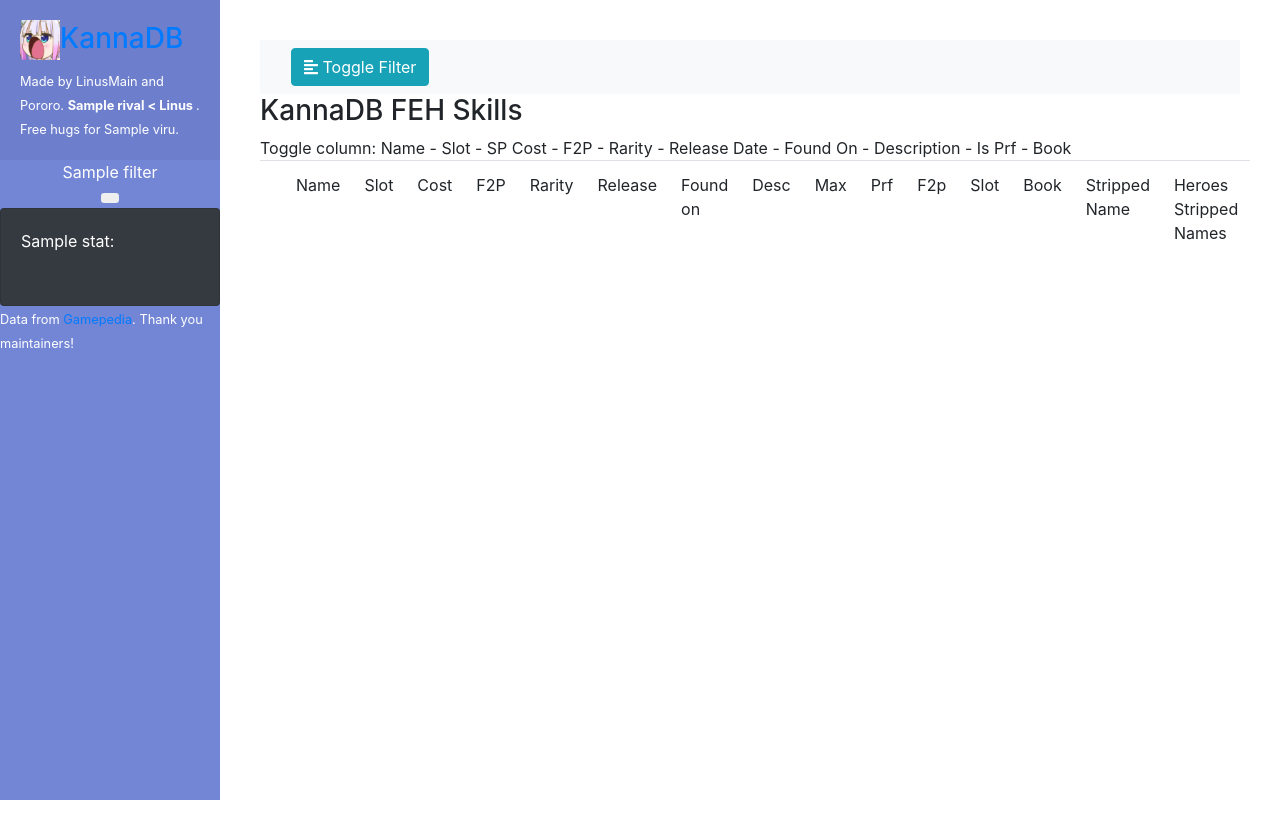
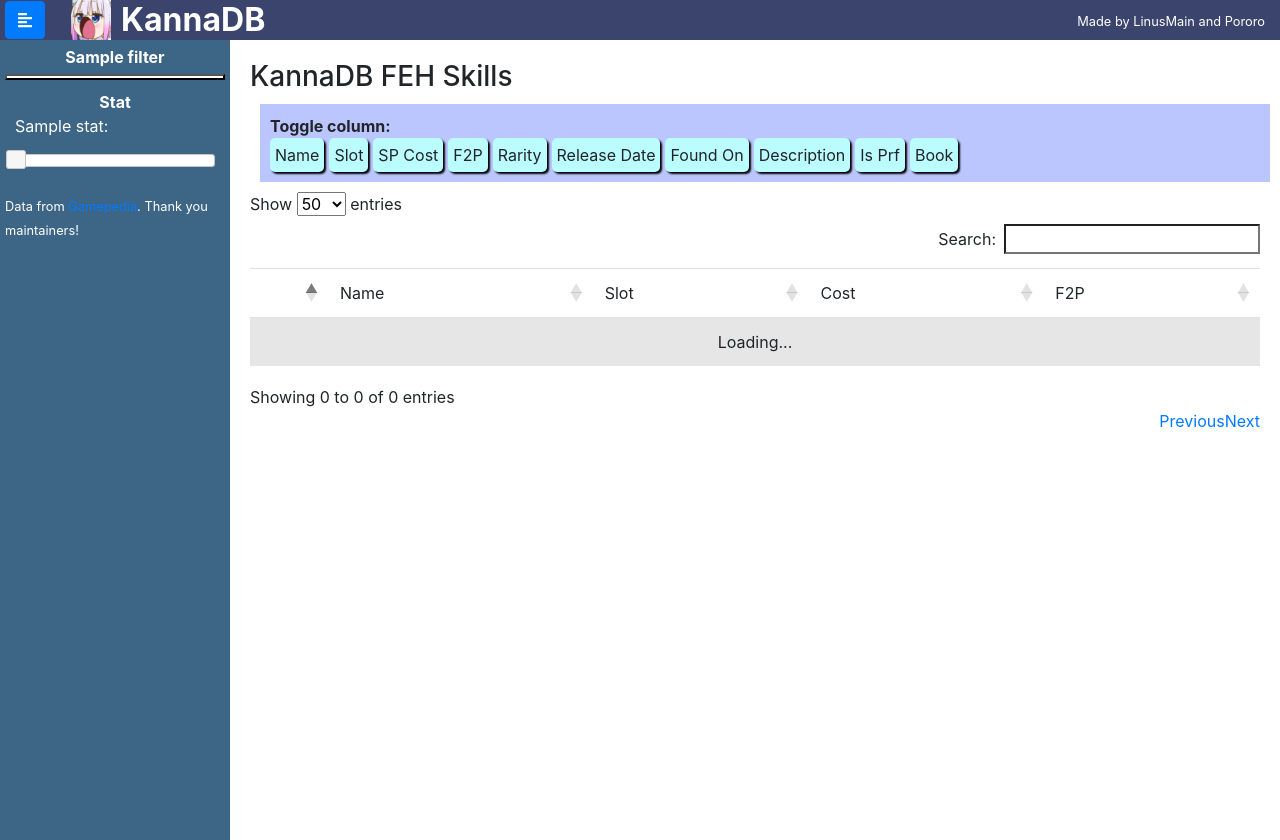
Before and after one commit to alexbalandi/kannadb_remaster, a Django app: template linus/templates/feh/skills.html in a window 1280 px wide. Before the commit the page ends 800 px from the top, so only its background shows below. Run offline with Django 3.2, Linux system fonts and the light colour scheme; the template is opened without the code that fills it: most values are stand-ins (such as "Sample title", 1, 10 or a date in 2020); parts of the project's set-up code (start-up, migrations or seed data) failed here and were passed over; some libraries are stand-ins or nearby versions.

Commit message:
fix porobug and update css

```diff
--- a/linus/feh/filters.py
+++ b/linus/feh/filters.py
@@ -64,7 +64,7 @@
         id="statdisplay",
         content=max_stats,
         btn_class="btn-stat-cycle",
-        title=None,
+        title="Stat Display",
     )
 
 
--- a/linus/feh/management/commands/import_heroes.py
+++ b/linus/feh/management/commands/import_heroes.py
@@ -6,7 +6,6 @@
 
 from linus.feh.management.commands.curl_heroes import (
     GetPklHeroURLFile,
-    GetPklIconFile,
     GetPklOutputFile,
 )
 from linus.feh.models import (
@@ -126,9 +125,8 @@
     help = "Import Heroes from porocode."
 
     def handle(self, *args, **options):
-        # TODO: leenis decide on two filepaths for icon and herourl
         all_data = GetKannaURLs(
-            GetPklOutputFile(), GetPklIconFile(), GetPklHeroURLFile()
+            GetPklOutputFile(), GetPklHeroURLFile()
         )
 
         heroes = all_data["heroes"]
@@ -246,7 +244,7 @@
             elif skill.slot != "weapon":
                 # Note: ignoring stuff like captain skills
                 # TODO: potentially revisit this
-                if not skill.slot in SLOT_MAP:
+                if skill.slot not in SLOT_MAP:
                     continue
                 skill_slot = SLOT_MAP[skill.slot]
                 # mt = None
--- a/linus/static/css/heroes_2.css
+++ b/linus/static/css/heroes_2.css
@@ -1,10 +1,26 @@
+/* ---------------------------------------------------
+    STYLESHEET
+----------------------------------------------------- */
+
+:root {
+  --main: #3a446c;
+  --secondary: #3c6586;
+  --tertiary: #bbc6ff;
+  --quadrary: #bbfcff;
+  --contrast: white;
+
+  --header-height: 40px;
+
+  --sidebar-width: 230px;
+}
+
 button.active {
-    background-color:red;
+  background-color: red;
   color: white;
 }
 
 td.details-control:not(.detail-header) {
-    background: url('../images/icons/details_open.png') no-repeat center center;
+  background: url("../images/icons/details_open.png") no-repeat center center;
   cursor: pointer;
 }
 
@@ -12,68 +28,82 @@
   width: 2.5em;
 }
 tr.shown td.details-control:not(.detail-header) {
-    background: url('../images/icons/details_close.png') no-repeat center center;
+  background: url("../images/icons/details_close.png") no-repeat center center;
 }
 
 /* ---------------------------------------------------
-    SIDEBAR STYLE
+    BODY STYLE + HEADER
 ----------------------------------------------------- */
 
-.wrapper {
+.header {
+  position: fixed;
+  display: flex;
+  gap: 16px;
+  align-items: center;
+  height: var(--header-height);
+  width: 100vw;
+  z-index: 1;
+  background: var(--main);
+  color: var(--contrast);
+  padding: 5px;
+}
+
+.header-logo {
+  margin-left: 10px;
+}
+
+.header-title {
+  display: flex;
+  align-items: center;
+  justify-content: center;
+  gap: 10px;
+  font-size: 2rem;
+  font-weight: bold;
+  color: var(--contrast);
+}
+
+.header-image {
+  height: 40px;
+}
+
+.header-credits {
+  margin-left: auto;
+  margin-right: 10px;
+}
+
+/* ---------------------------------------------------
+    CONTENT WRAPPER + SIDEBAR STYLE
+----------------------------------------------------- */
+
+.content-wrapper {
   display: flex;
   width: 100%;
 }
 
 #sidebar {
-    width: 220px;
+  width: var(--sidebar-width);
+  height: 100vh;
+  padding: 5px;
   position: fixed;
-    top: 0;
+  overflow-y: auto;
+  overflow-x: auto;
+  top: var(--header-height);
   left: 0;
-    height: 100vh;
-    height: -webkit-fill-available;
-    z-index: 999;
-    background: #7386D5;
-    color: #fff;
+  background: var(--secondary);
+  color: var(--contrast);
+  transition: margin-left 0.5s;
 }
 
 #sidebar.active {
-    margin-left: -220px;
+  margin-left: -230px;
 }
 
-#sidebar .sidebar-header {
-    padding: 20px;
-    background: #6d7fcc;
-}
-
-#sidebar ul.components {
-    padding: 20px 0;
-    border-bottom: 1px solid #47748b;
-}
-
-#sidebar ul p {
-    color: #fff;
+.sidebar-header {
   padding: 10px;
 }
 
-#sidebar ul li a {
-    padding: 10px;
-    font-size: 1.1em;
-    display: block;
-}
-
-#sidebar ul li a:hover {
-    color: #7386D5;
-    background: #fff;
-}
-
-#sidebar ul li.active>a,
-a[aria-expanded="true"] {
-    color: #fff;
-    background: #6d7fcc;
-}
-
-a[data-toggle="collapse"] {
-    position: relative;
+.sidebar-title a {
+  text-decoration: none;
 }
 
 .dropdown-toggle::after {
@@ -84,33 +114,43 @@
   transform: translateY(-50%);
 }
 
-ul ul a {
-    font-size: 0.9em !important;
-    padding-left: 30px !important;
-    background: #6d7fcc;
+.filters {
+  display: flex;
+  flex-direction: column;
+  align-items: stretch;
+  gap: 10px;
 }
 
-ul.CTAs {
-    padding: 20px;
+.filter-section {
+  display: flex;
+  flex-direction: column;
+  align-items: center;
+  gap: 5px;
 }
 
-ul.CTAs a {
+.filter-title {
+  font-weight: bold;
   text-align: center;
-    font-size: 0.9em !important;
-    display: block;
-    border-radius: 5px;
-    margin-bottom: 5px;
+  width: 100%;
 }
 
-a.download {
-    background: #fff;
-    color: #7386D5;
+.filter-buttons {
+  display: flex;
+  flex-wrap: wrap;
+  width: 100%;
 }
 
-a.article,
-a.article:hover {
-    background: #6d7fcc !important;
-    color: #fff !important;
+.filter-button {
+  flex-grow: 1;
+  background-color: var(--contrast);
+}
+
+.filter-button:hover {
+  cursor: pointer;
+}
+
+.sliders {
+  padding: 10px;
 }
 
 /* ---------------------------------------------------
@@ -118,16 +158,50 @@
 ----------------------------------------------------- */
 
 #content {
-    width: calc(100% - 220px);
-    padding: 40px;
+  width: calc(100% - var(--sidebar-width));
+  padding: 20px;
   min-height: 100vh;
   position: absolute;
-    top: 0;
+  top: var(--header-height);
   right: 0;
+  transition: width 0.5s;
 }
 
 #content.active {
   width: 100%;
+}
+
+/* ---------------------------------------------------
+    TOGGLES
+----------------------------------------------------- */
+
+.toggles-container {
+  background-color: var(--tertiary);
+  padding: 10px;
+  margin: 10px;
+  width: 100%;
+}
+
+.toggles-title {
+  font-weight: bold;
+}
+
+.toggles {
+  display: flex;
+  flex-wrap: wrap;
+  gap: 5px;
+  width: 100%;
+}
+
+.toggle-vis {
+  background-color: var(--quadrary);
+  padding: 5px;
+  border-radius: 5px;
+  box-shadow: 2px 2px 2px black;
+}
+
+.toggle-vis:hover {
+  cursor: pointer;
 }
 
 /* ---------------------------------------------------
--- a/linus/static/js/heroes_2.js
+++ b/linus/static/js/heroes_2.js
@@ -260,10 +260,6 @@
   $('button.statdisplay-btn[data-id="normal"]').show();
   $('button.statdisplay-btn[data-id="normal"]').addClass('active');
 
-  $("#sidebar").mCustomScrollbar({
-    theme: "minimal"
-  });
-
   $('#sidebarCollapse').on('click', function () {
     $('#sidebar, #content').toggleClass('active');
     $('.collapse.in').toggleClass('in');
--- a/linus/static/js/skills.js
+++ b/linus/static/js/skills.js
@@ -236,10 +236,6 @@
     table.draw();
   });
 
-  $("#sidebar").mCustomScrollbar({
-    theme: "minimal"
-  });
-
   $('#sidebarCollapse').on('click', function () {
     $('#sidebar, #content').toggleClass('active');
     $('.collapse.in').toggleClass('in');
--- a/linus/templates/feh/kannadb_base.html
+++ b/linus/templates/feh/kannadb_base.html
@@ -13,8 +13,6 @@
   <script src="https://cdnjs.cloudflare.com/ajax/libs/popper.js/1.14.0/umd/popper.min.js" integrity="sha384-cs/chFZiN24E4KMATLdqdvsezGxaGsi4hLGOzlXwp5UZB1LY//20VyM2taTB4QvJ" crossorigin="anonymous"></script>
   <!-- Bootstrap JS -->
   <script src="https://stackpath.bootstrapcdn.com/bootstrap/4.1.0/js/bootstrap.min.js" integrity="sha384-uefMccjFJAIv6A+rW+L4AHf99KvxDjWSu1z9VI8SKNVmz4sk7buKt/6v9KI65qnm" crossorigin="anonymous"></script>
-  <!-- jQuery Custom Scroller CDN -->
-  <script src="https://cdnjs.cloudflare.com/ajax/libs/malihu-custom-scrollbar-plugin/3.1.5/jquery.mCustomScrollbar.concat.min.js"></script>
 
   <script src="{% static 'js/project.js' %}"></script>
 {% endblock %}
@@ -30,7 +28,6 @@
   <!--<link rel="stylesheet" type="text/css" href="https://cdn.datatables.net/1.10.20/css/jquery.dataTables.css">-->
   <link rel="stylesheet" type="text/css" href="https://cdn.datatables.net/1.10.21/css/dataTables.bootstrap4.min.css">
   <link rel="stylesheet" href="//code.jquery.com/ui/1.12.1/themes/base/jquery-ui.css">
-  <link rel="stylesheet" href="https://cdnjs.cloudflare.com/ajax/libs/malihu-custom-scrollbar-plugin/3.1.5/jquery.mCustomScrollbar.min.css">
 
   <!-- Font Awesome JS -->
   <script defer src="https://use.fontawesome.com/releases/v5.0.13/js/solid.js" integrity="sha384-tzzSw1/Vo+0N5UhStP3bvwWPq+uvzCMfrN1fEFe+xBmv1C/AtVX5K0uZtmcHitFZ" crossorigin="anonymous"></script>
@@ -40,36 +37,35 @@
 {% endblock %}
 
 {% block overridecontent %}
-<div class="wrapper">
+<div class="full-wrapper">
+  <div class="header">
+    <button type="button" id="sidebarCollapse" class="btn btn-primary">
+      <i class="fas fa-align-left"></i>
+    </button>
+    <a class="header-logo" href="{% url 'feh:home' %}">
+      <div class="header-title">
+        <img class="header-image" src="{% static 'images/icons/kannadb.png' %}">
+        KannaDB
+      </div>
+    </a>
+    <div class="header-credits">
+      <small>
+        Made by LinusMain and Pororo
+      </small>
+    </div>
+  </div>
+  <div class="content-wrapper">
     <nav id="sidebar">
-        <div class="sidebar-header">
-          <a href="{% url 'feh:home' %}">
-          <h3><img height="40pt" src="{% static 'images/icons/kannadb.png' %}">KannaDB</h3>
-          </a>
-          <small>Made by LinusMain and Pororo. <span class='font-weight-bold'>{{ rival.name }} &lt; Linus </span>. Free hugs for {{ virus.name }}.
-          </a></small>
-        </div>
-
-        {% block kannadbsidebar %}
-        {% endblock %}
-
-        <small>Data from <a href="https://feheroes.gamepedia.com">Gamepedia</a>.
-        Thank you maintainers!</small>
+      {% block kannadbsidebar %}
+      {% endblock %}
     </nav>
 
     <!-- Page Content -->
     <div id="content">
-        <nav class="navbar navbar-expand-lg navbar-light bg-light">
-          <div class="container-fluid">
-              <button type="button" id="sidebarCollapse" class="btn btn-info">
-                  <i class="fas fa-align-left"></i>
-                  <span>Toggle Filter</span>
-              </button>
-          </div>
-        </nav>
-        {% block kannadbmain %}
-        {% endblock %}
+      {% block kannadbmain %}
+      {% endblock %}
     </div>
+  </div>
 </div>
 
 {% endblock %}
--- a/linus/templates/feh/sidebar.html
+++ b/linus/templates/feh/sidebar.html
@@ -1,14 +1,17 @@
 {% load staticfiles %}
 
+<div class="filters">
   {% for filter in filters %}
-  <span class='text-center'>
+    <span class='filter-section'>
       {% if filter.title %}
-      <div class='text-center'>{{ filter.title }}</div>
+        <div class='filter-title'>
+          {{ filter.title }}
+        </div>
       {% endif %}
 
-    <div class='{{ filter.btn_class }}'>
+      <div class='filter-buttons {{ filter.btn_class }}'>
         {% for content in filter.content %}
-        <button type="button" class="btn btn-default {{ filter.id }}-btn btn-sm" data-id="{{ content.0 }}"
+          <button type="button" class="{{ filter.id }}-btn filter-button" data-id="{{ content.0 }}"
             {% if content.1.2 %}
               data-tippy-content="{{ content.1.2 }}"
             {% endif %}
@@ -23,8 +26,13 @@
       </div>
     </span>
   {% endfor %}
+</div>
 
-<div class='card card-body bg-dark'>
+<div class='sliders'>
+  <div class='filter-title'>
+    Stat
+  </div>
+
 {% for stat in stats %}
   <p>
     {{ stat.title }}: <span id="stat-range-slider-display-{{ stat.title }}"></span>
@@ -38,3 +46,6 @@
   </p>
 {% endfor %}
 </div>
+
+<small>Data from <a href="https://feheroes.gamepedia.com">Gamepedia</a>.
+Thank you maintainers!</small>
--- a/linus/templates/feh/skills.html
+++ b/linus/templates/feh/skills.html
@@ -20,29 +20,23 @@
 
   <h3>KannaDB FEH Skills</h3>
 
-  <div>
+  <div class="toggles-container">
+    <div class="toggles-title">
       Toggle column:
+    </div>
+    <div class="toggles">
       <a class="toggle-vis" data-column="1">Name</a>
-  -
       <a class="toggle-vis" data-column="2">Slot</a>
-  -
       <a class="toggle-vis" data-column="3">SP Cost</a>
-  -
       <a class="toggle-vis" data-column="4">F2P</a>
-  -
       <a class="toggle-vis" data-column="5">Rarity</a>
-  -
       <a class="toggle-vis" data-column="6">Release Date</a>
-  -
       <a class="toggle-vis" data-column="7">Found On</a>
-  -
       <a class="toggle-vis" data-column="8">Description</a>
-  -
       <a class="toggle-vis" data-column="10">Is Prf</a>
-  -
       <a class="toggle-vis" data-column="13">Book</a>
     </div>
-
+  </div>
 
   <table id='heroes-table' class='table table-striped' width="100%">
     <thead>
```
Also changed, not shown: linus/feh/management/commands/curl_heroes.py (+0 -11 lines), linus/feh/poro/poroimagecurler.py (+0 -38 lines), linus/templates/feh/heroes.html (+5 -18 lines). Lines whose indentation alone changed are shown as unchanged.
